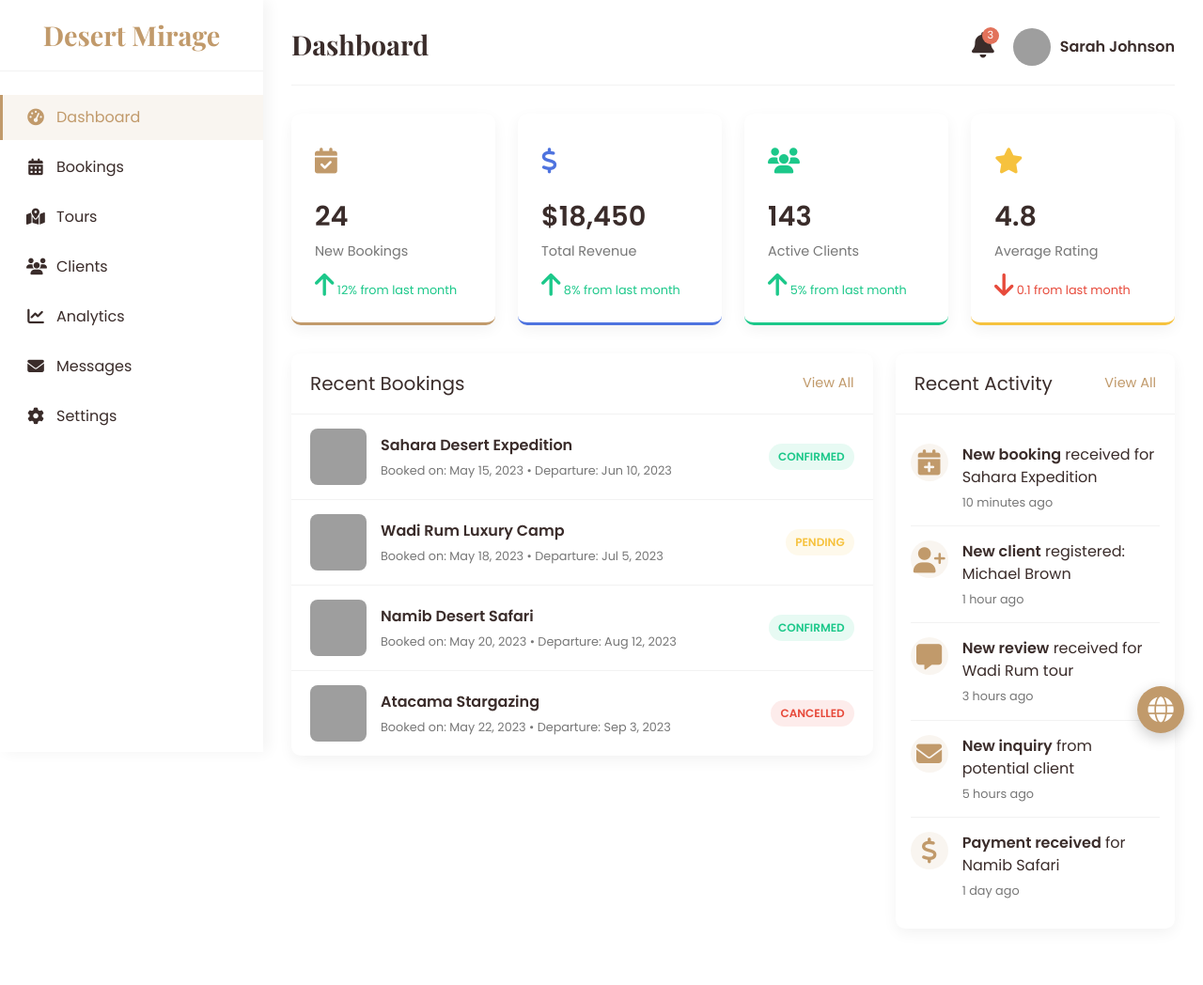
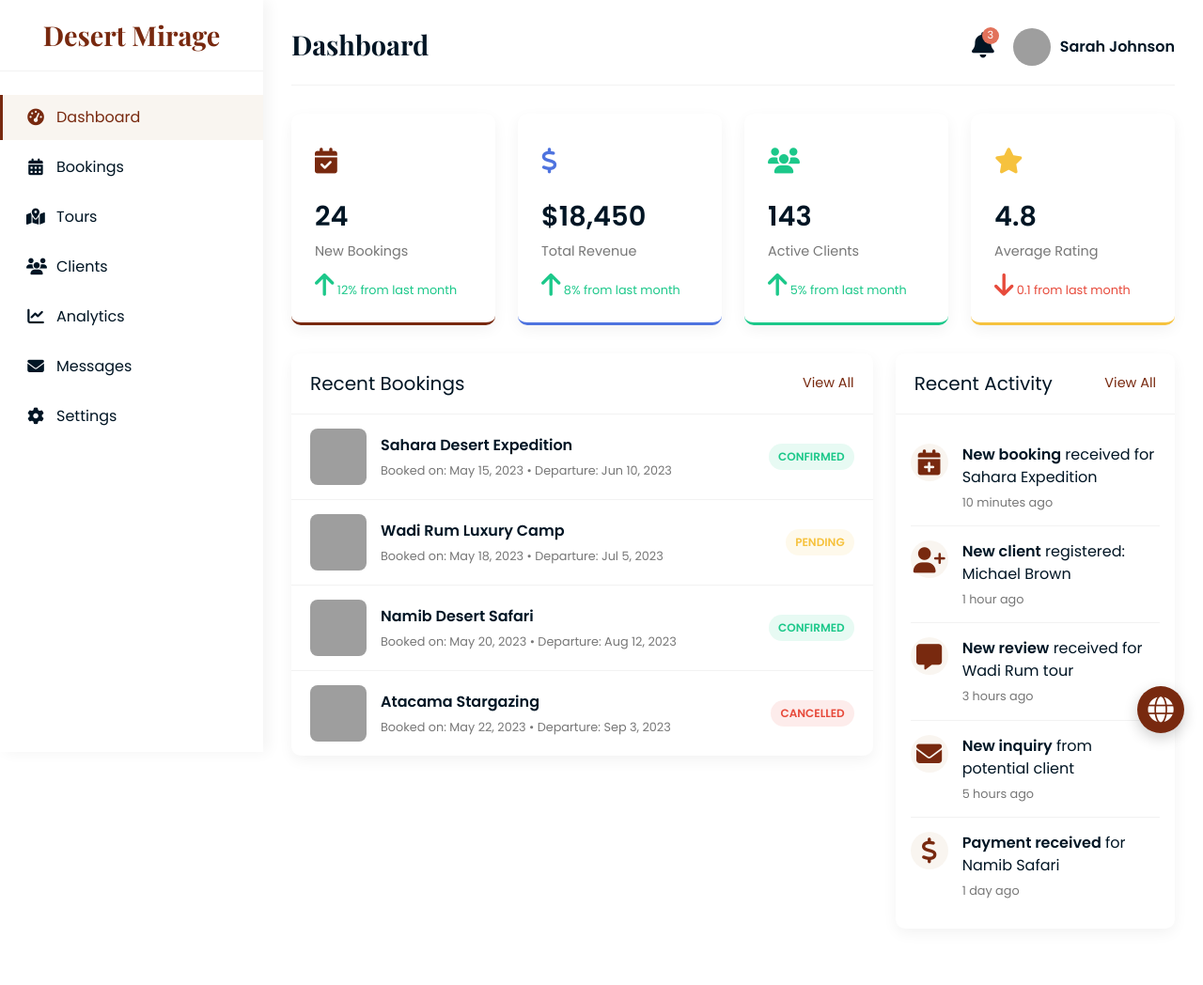
Before and after one commit to amraoui-mo7amed/travelAgency, a Django app: page /dashboard/ in a window 1280 px wide. Shown: the whole page at 94% size. Run offline with Django 5.2, Linux system fonts and the light colour scheme; grey boxes are pictures that could not be loaded.

Commit message:
style: update color variables in CSS for improved theming

```diff
--- a/dashboard/static/css/dash.css
+++ b/dashboard/static/css/dash.css
@@ -144,7 +144,7 @@ i{
 .notification-popup {
     position: absolute;
     top: 60px;
-    right: 200px;
+    right: 95px;
     width: 350px;
     background-color: white;
     border-radius: 10px;
--- a/frontend/static/css/index.css
+++ b/frontend/static/css/index.css
@@ -1,8 +1,14 @@
 :root {
-    --primary: #c19a6b;
+    /* --primary: #c19a6b;
     --secondary: #6e3b1e;
     --dark: #3a2c2a;
     --light: #f5e7d6;
+    --sand: #d4b483;
+    --sunset: #e2725b; */
+    --primary: #78290f;
+    --secondary: #ff7d00;
+    --dark: #001524;
+    --light: #ffecd1;
     --sand: #d4b483;
     --sunset: #e2725b;
 }
```
